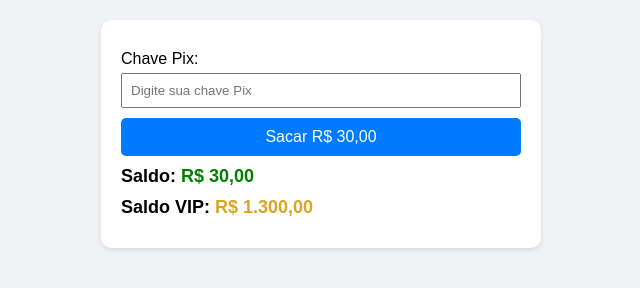
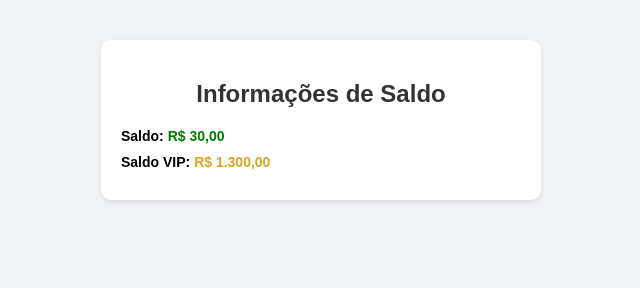
Before and after one commit to CassinoJE/Doce777, a plain HTML site: page index (3).html in a window 1280 px wide. Shown: the whole page, without its empty margins (319-959 px from the left). Drawn offline with Linux system fonts and the light colour scheme.

Commit message:
Update index Vaz (3).html

```diff
--- a/index (3).html
+++ b/index (3).html
@@ -1,100 +1,59 @@
-
 <!DOCTYPE html>
-<html lang="pt-BR">
+<html lang="pt-br">
 <head>
   <meta charset="UTF-8">
-  <meta name="viewport" content="width=device-width, initial-scale=1.0">
   <title>Saldo e Saque</title>
   <style>
     body {
       font-family: Arial, sans-serif;
       background-color: #f1f2f6;
       margin: 0;
-      padding: 20px;
+      padding: 0;
     }
+
     .container {
       max-width: 400px;
       background-color: white;
-      margin: auto;
+      margin: 40px auto;
       padding: 20px;
       border-radius: 10px;
-      box-shadow: 0 2px 5px rgba(0,0,0,0.1);
+      box-shadow: 0 2px 5px rgba(0, 0, 0, 0.1);
     }
+
     .saldo, .saldo-vip {
-      font-size: 18px;
-      margin: 10px 0;
+      font-size: 14px;
+      margin-bottom: 10px;
     }
+
     .saldo span {
       color: green;
       font-weight: bold;
     }
+
     .saldo-vip span {
       color: goldenrod;
       font-weight: bold;
     }
-    #mensagem {
-      margin-bottom: 10px;
-      font-weight: bold;
-    }
-    input[type="text"] {
-      width: 100%;
-      padding: 8px;
-      margin-top: 5px;
-      margin-bottom: 10px;
-      box-sizing: border-box;
-    }
-    button {
-      padding: 10px;
-      width: 100%;
-      background-color: #007bff;
-      color: white;
-      border: none;
-      border-radius: 5px;
-      font-size: 16px;
+
+    h2 {
+      text-align: center;
+      color: #333;
     }
   </style>
 </head>
 <body>
+
   <div class="container">
-    <div id="mensagem"></div>
-
-    <label for="chavePix">Chave Pix:</label>
-    <input type="text" id="chavePix" placeholder="Digite sua chave Pix" />
-
-    <button onclick="sacar()">Sacar R$ 30,00</button>
+    <h2>Informações de Saldo</h2>
 
     <div class="saldo">
-      <strong>Saldo:</strong> <span id="saldo">R$ 30,00</span>
+      <strong>Saldo:</strong> <span>R$ 30,00</span>
     </div>
+
     <div class="saldo-vip">
       <strong>Saldo VIP:</strong> <span>R$ 1.300,00</span>
     </div>
   </div>
 
-  <script>
-    let saldo = 30.00;
-
-    function sacar() {
-      const chave = document.getElementById("chavePix").value.trim();
-      const mensagem = document.getElementById("mensagem");
-
-      if (!chave) {
-        mensagem.style.color = "red";
-        mensagem.textContent = "Digite uma chave Pix.";
-        return;
-      }
-
-      if (saldo < 30) {
-        mensagem.style.color = "red";
-        mensagem.textContent = "Saldo insuficiente.";
-        return;
-      }
-
-      saldo -= 30;
-      document.getElementById("saldo").textContent = `R$ ${saldo.toFixed(2).replace('.', ',')}`;
-      mensagem.style.color = "green";
-      mensagem.textContent = "Saque realizado com sucesso!";
-    }
-  </script>
 </body>
 </html>
```
